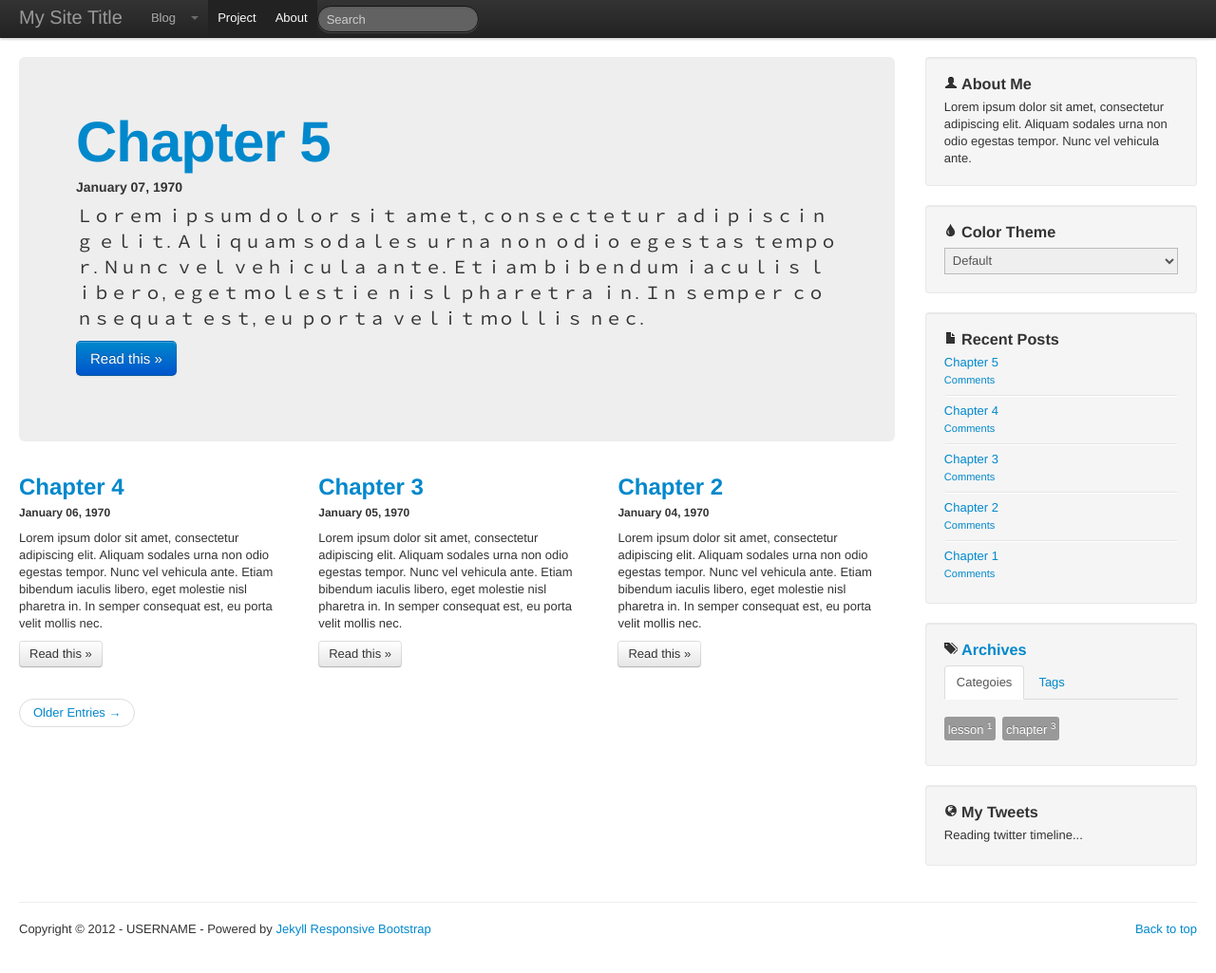
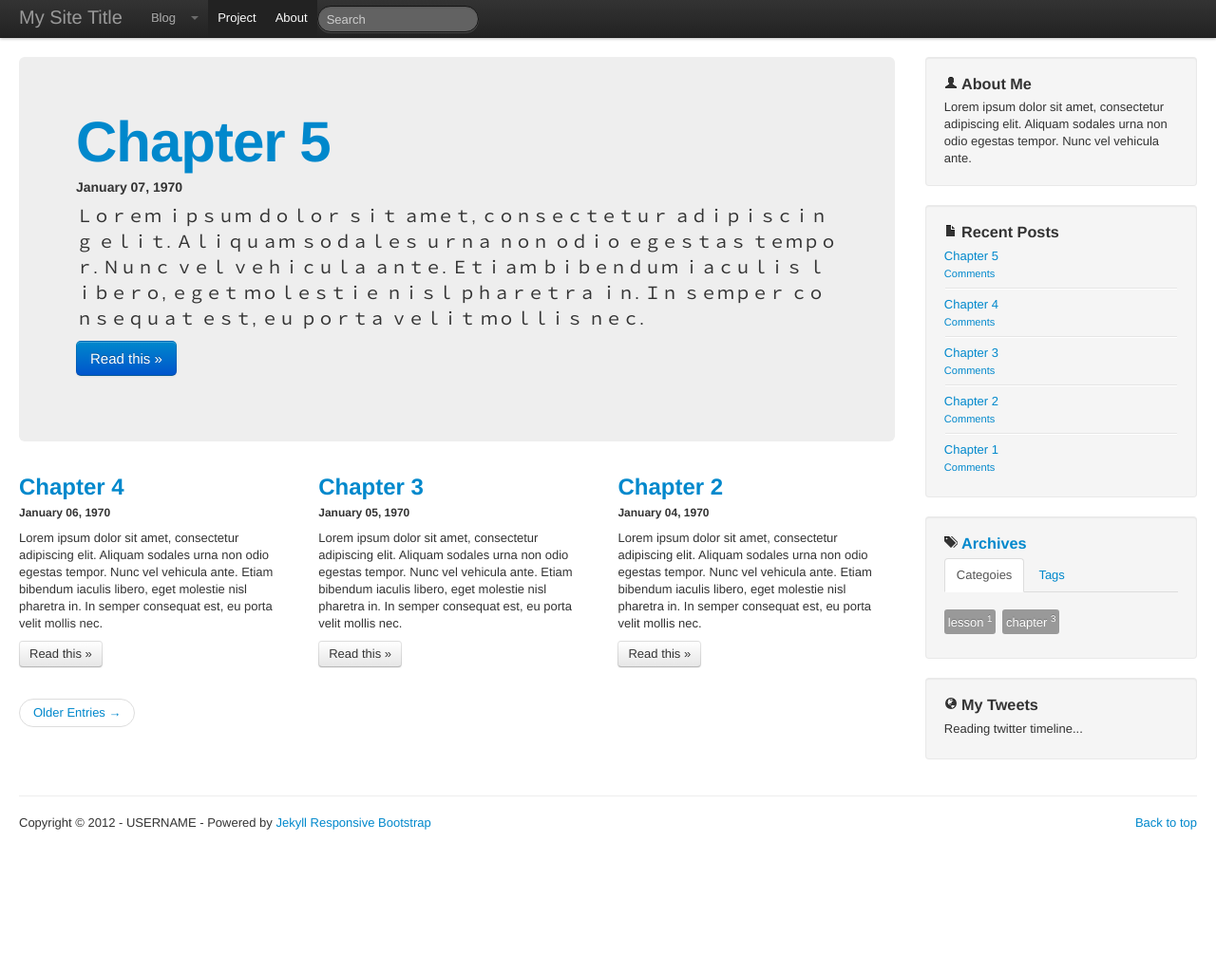
Before and after one commit to tokkonopapa/jekyll-experiment, a Jekyll site: the page built from index.html, in a window 1280 px wide and 1037 px high. Shown: the top 1025 px of the window at 95% size. Built offline with Jekyll 4.4.1, drawn with Linux system fonts in a browser that asks for light colours; nearby versions of some CDN libraries; Markdown is read by kramdown in place of the engine named in the settings; the list of posts is cut into pages by our own code; comment, search, counter and statistics services are not loaded.

```diff
--- a/_config.yml
+++ b/_config.yml
@@ -50,7 +50,7 @@
 asides:
     about: true
     search: false
-    themes: true
+    themes: false
     recent_posts: true
     archive_tabs: true
     tweets: true
```
